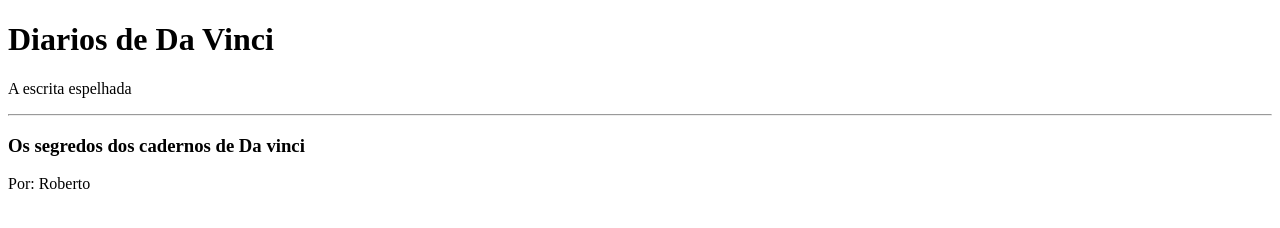
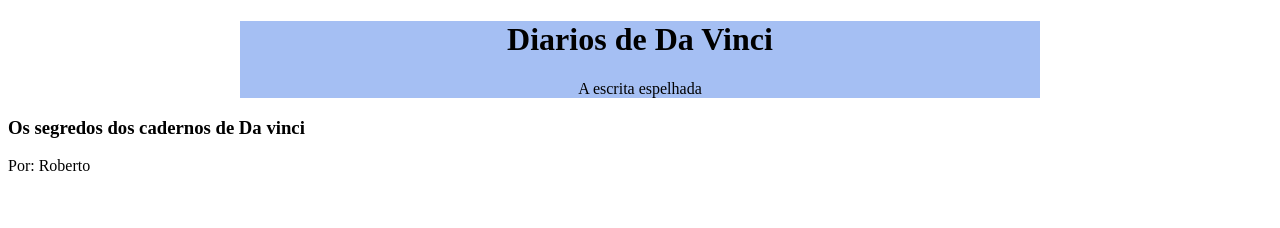
Before and after one commit to inperfectmoderation/Diarios-de-Da-Vinci, a plain HTML site: page index.html in a window 1280 px wide. Drawn offline with Linux system fonts and the light colour scheme.

Commit message:
centralizar e colorir o texto e fundo 02.06.26

```diff
--- a/index.html
+++ b/index.html
@@ -4,13 +4,25 @@
     <meta charset="UTF-8">
     <meta name="viewport" content="width=device-width, initial-scale=1.0">
     <title>Diarios de Da Vinci</title>
+    <style>
+        header{
+            background-color: #a5bff3;
+            color: black;
+            text-align: center;
+            max-width: 800px;
+            margin: 0 auto;
+        }
+        main{
+            background-color:white;
+            color: black
+        }
+    </style>
 </head>
 <body>
     <header>
     <h1>Diarios de Da Vinci</h1>
     <p> A escrita espelhada</p>
     </header>
-    <hr>
     <main>
         <h3>Os segredos dos cadernos de Da vinci</h3>
         <p>Por: Roberto</p>
```
